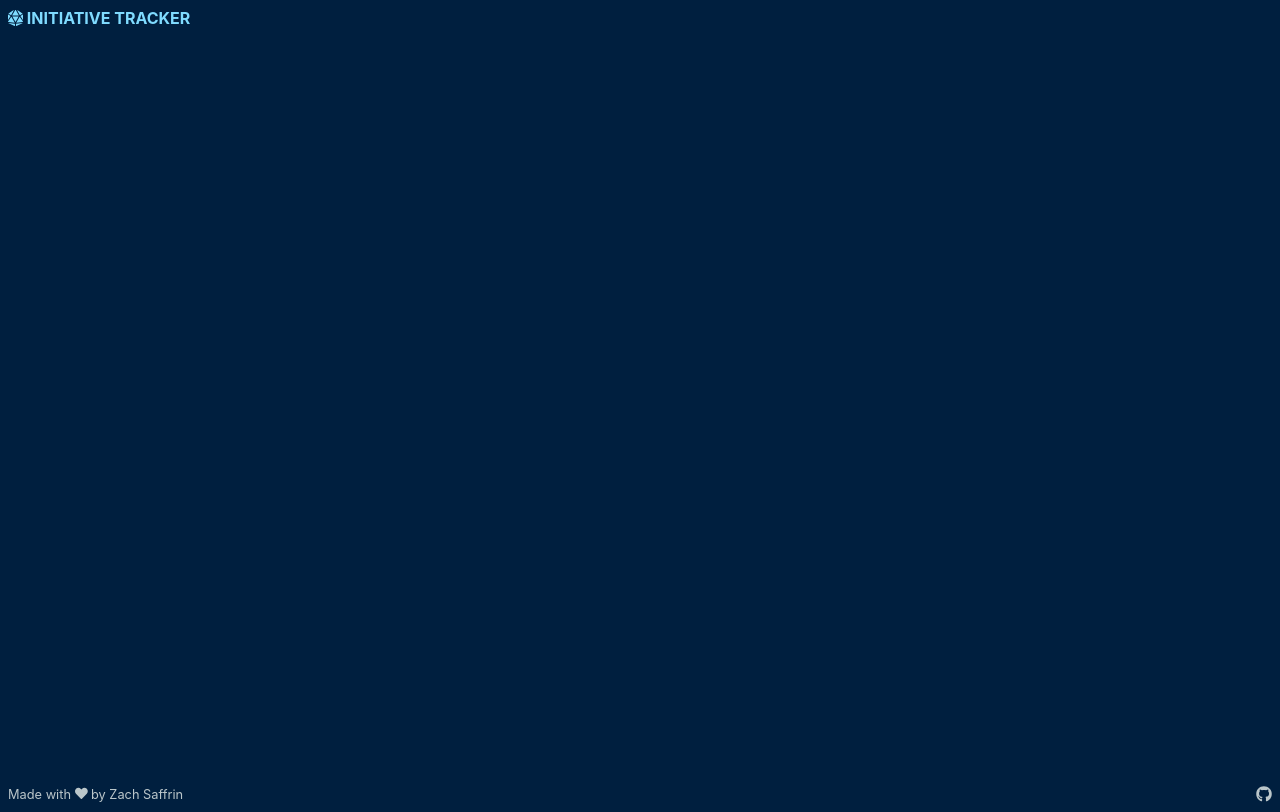
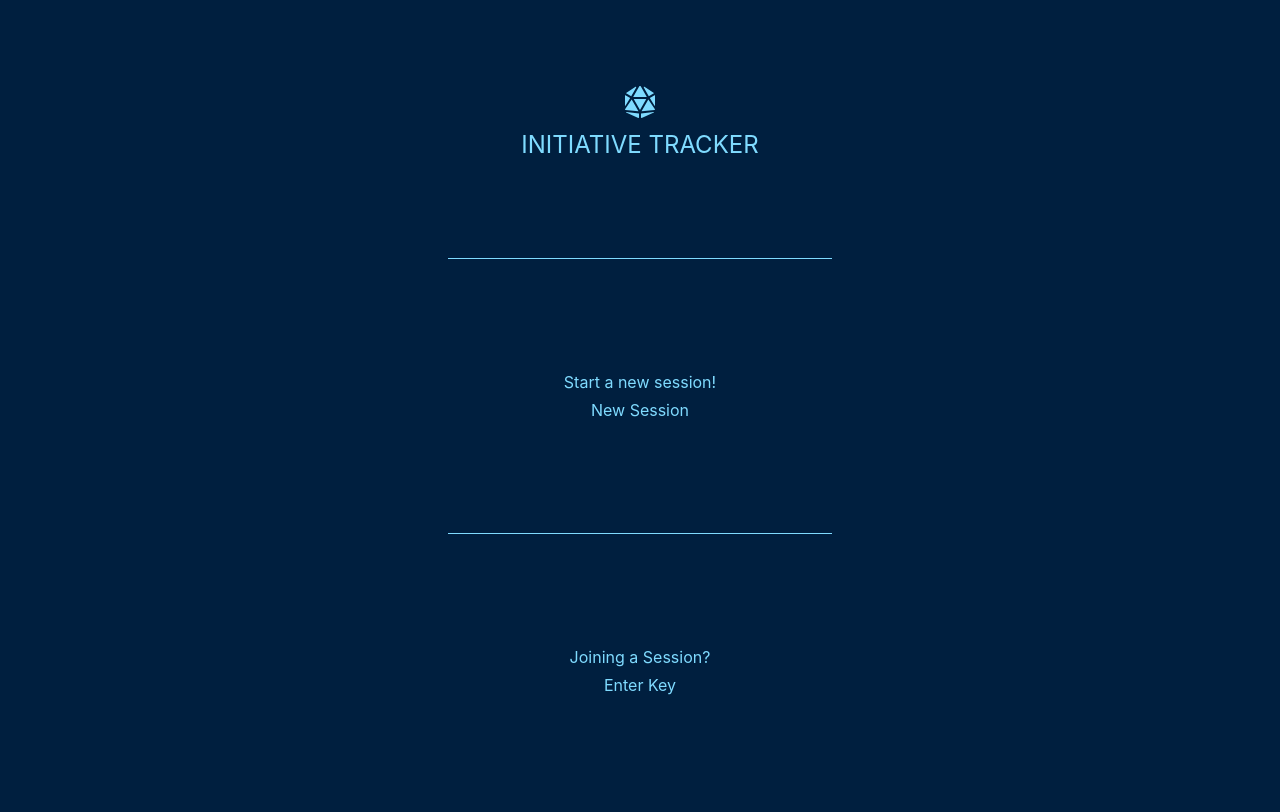
Before and after one commit to zsaffrin/initiative-tracker, a React (Create React App) app: page / in a window 1280 px wide. Built offline with nearby package versions, Linux system fonts and the light colour scheme; no server answers.

Commit message:
Set up Router, establish default Content path

```diff
--- a/src/components/App.js
+++ b/src/components/App.js
@@ -1,4 +1,5 @@
 import React from 'react';
+import { BrowserRouter as Router } from 'react-router-dom';
 import styled, { ThemeProvider } from 'styled-components';
 import { library } from '@fortawesome/fontawesome-svg-core';
 import {
@@ -21,8 +22,7 @@ import { faGithub } from '@fortawesome/free-brands-svg-icons';
 
 import { defaultTheme } from '../themes';
 import GlobalStyle from './GlobalStyle';
-import Header from './Header';
-import Footer from './Footer';
+import Content from './Content';
 
 library.add(
   faBan,
@@ -45,18 +45,17 @@ library.add(
 
 const AppLayout = styled.div`
   display: grid;
-  grid-template-rows: auto 1fr;
-  min-height: 97vh;
+  min-height: 99vh;
 `;
 
 const App = () => (
   <ThemeProvider theme={defaultTheme}>
     <GlobalStyle />
-    <AppLayout>
-      <Header />
-      <div />
-    </AppLayout>
-    <Footer />
+    <Router>
+      <AppLayout>
+        <Content />
+      </AppLayout>
+    </Router>
   </ThemeProvider>
 );
 
--- /dev/null
+++ b/src/components/Content/Content.js
@@ -0,0 +1,15 @@
+import React from 'react';
+import { Route, Switch } from 'react-router-dom';
+
+import ContentHome from './ContentHome';
+import Entry from './Entry'
+
+const Content = () => (
+  <Switch>
+    <Route path="/" exact>
+      <Entry />
+    </Route>
+  </Switch>
+);
+
+export default Content;
--- /dev/null
+++ b/src/components/Content/ContentHome.js
@@ -0,0 +1,16 @@
+import React from 'react';
+
+import { useCollection } from '../../hooks';
+
+const ContentHome = () => {
+  const [keys] = useCollection('keys');
+
+  return (
+    <div>
+      <div>Keys</div>
+      <div>{JSON.stringify(keys, ' ', 2)}</div>
+    </div>
+  );
+};
+
+export default ContentHome;
--- /dev/null
+++ b/src/components/Content/Entry/DefaultEntry.js
@@ -0,0 +1,64 @@
+import React from 'react'
+import styled from 'styled-components';
+
+import {Icon} from '../../ui'
+
+const CenteredGrid = styled.div(({theme}) => {
+  const {space} = theme;
+  return `
+    display: grid;
+    align-items: center;
+    justify-items: center;
+    grid-gap: ${space.md};
+  `;
+})
+const PageLayout = styled(CenteredGrid)(({theme}) => {
+  const {color} = theme;
+  return `
+    color: ${color.accent};
+    grid-template-rows: repeat(2, 1fr auto) 1fr;
+  `;
+})
+const Big = styled.div`
+  font-size: 2em;
+`;
+const Title = styled.div`
+  font-size: 1.5em;
+  text-transform: uppercase;
+`;
+const HR = styled.hr(({theme}) => {
+  const {color} = theme;
+  return `
+    border: none;
+    height: 1px;
+    background: ${color.accent};
+    width: 30vw;
+  `;
+});
+
+const DefaultEntry = () => {
+  return (
+    <PageLayout>
+      <CenteredGrid>
+        <Big><Icon name="dice-d20" /></Big>
+        <Title>Initiative Tracker</Title>
+      </CenteredGrid>
+      <CenteredGrid>
+        <HR />
+      </CenteredGrid>
+      <CenteredGrid>
+        <div>Start a new session!</div>
+        <div>New Session</div>
+      </CenteredGrid>
+      <CenteredGrid>
+        <HR />
+      </CenteredGrid>
+      <CenteredGrid>
+        <div>Joining a Session?</div>
+        <div>Enter Key</div>
+      </CenteredGrid>
+    </PageLayout>
+  )
+}
+
+export default DefaultEntry
--- /dev/null
+++ b/src/components/Content/Entry/Entry.js
@@ -0,0 +1,11 @@
+import React from 'react'
+
+import DefaultEntry from './DefaultEntry'
+
+const Entry = () => {
+  return (
+    <DefaultEntry />
+  )
+}
+
+export default Entry
--- /dev/null
+++ b/src/components/Content/Entry/index.js
@@ -0,0 +1,3 @@
+import Entry from './Entry'
+
+export default Entry;
--- /dev/null
+++ b/src/components/Content/index.js
@@ -0,0 +1,3 @@
+import Content from './Content';
+
+export default Content;
```
